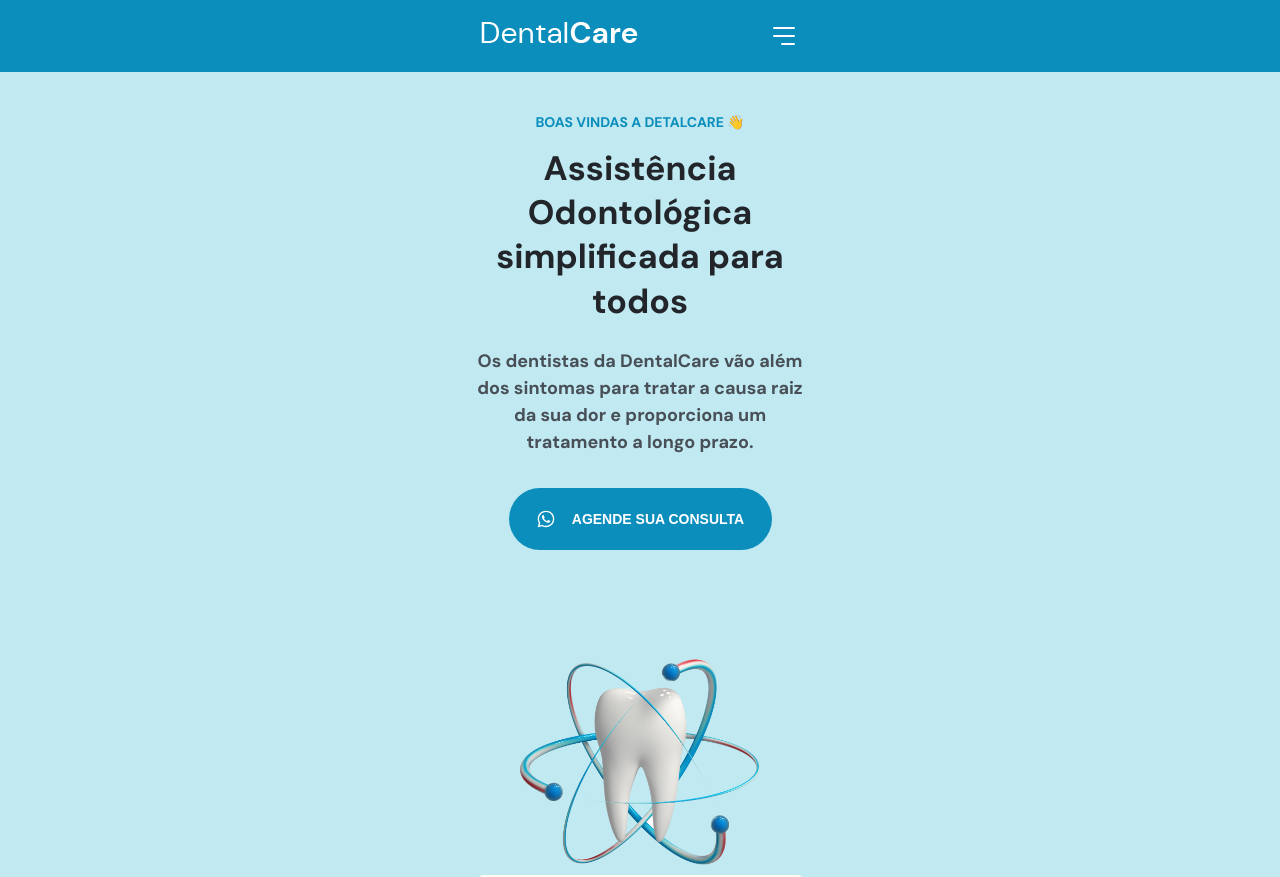
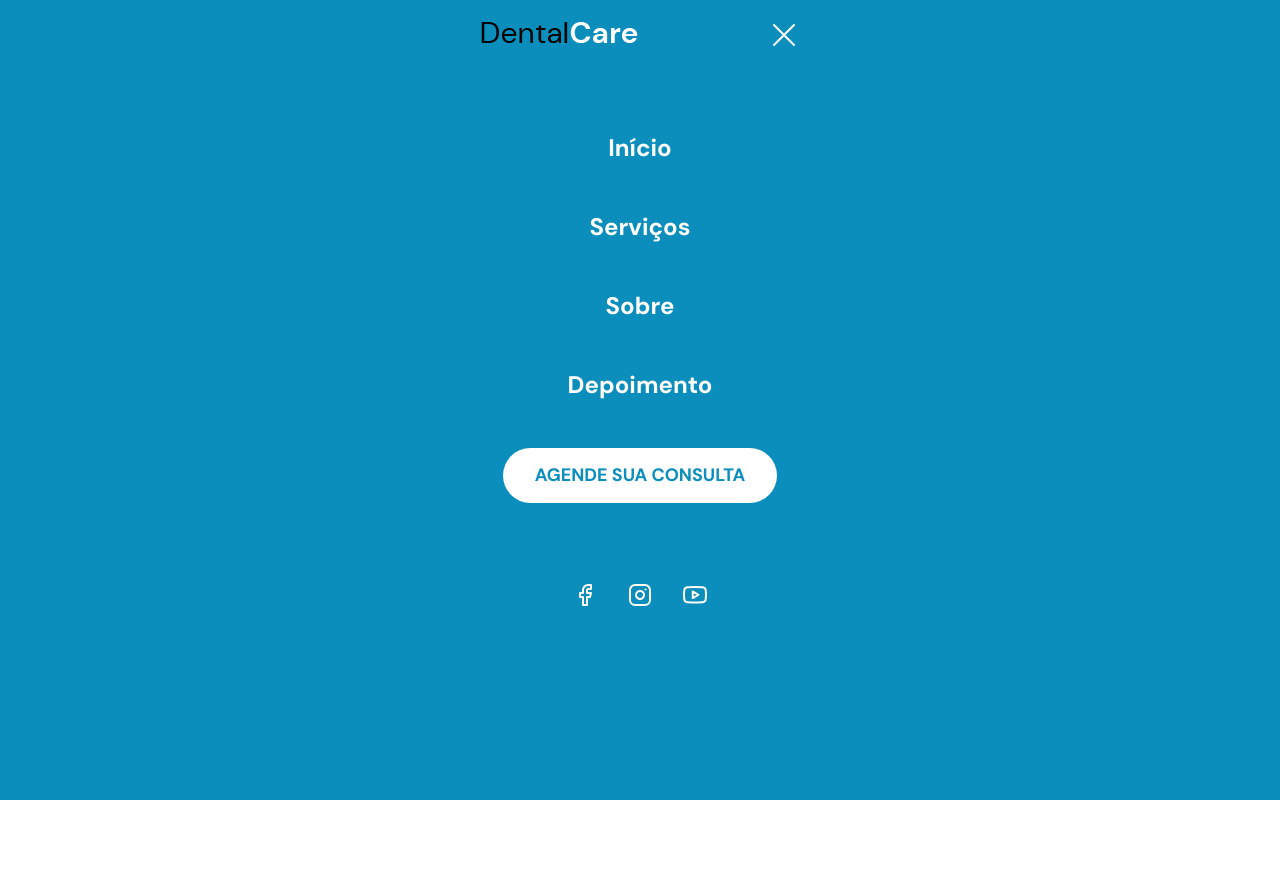
Before and after one commit to jfranquis/DetalCare, a plain HTML site: page NLW/index.html in a window 1280 px wide. Shown: the top 877 px of the page. After the commit the page ends 800 px from the top, so only its background shows below. Drawn offline with Linux system fonts and the light colour scheme.

Commit message:
funcionalidade javascript menu e scroll

```diff
--- a/NLW/index.html
+++ b/NLW/index.html
@@ -13,17 +13,70 @@
   <title>DentalCARE</title>
 </head>
 
-<body>
-  <nav class="scroll">
+<body onscroll="onScroll()" class="menu-expanded">
+  <nav id="navigation" class="">
     <div class="wrapper">
       <a class="logo" href="#">
-        <img src="/NLW/assets/DCBranco.png" alt="logo" />
+        <img src="/NLW/assets/DentalCare1.png" alt="logo" />
       </a>
-      <svg width="40" height="40" viewBox="0 0 40 40" fill="white" xmlns="http://www.w3.org/2000/svg">
-        <path d="M10 20H30" stroke="white" stroke-width="2" stroke-linecap="round" stroke-linejoin="round" />
-        <path d="M18 28L30 28" stroke="white" stroke-width="2" stroke-linecap="round" stroke-linejoin="round" />
-        <path d="M10 12H30" stroke="white" stroke-width="2" stroke-linecap="round" stroke-linejoin="round" />
-      </svg>
+      <div class="menu">
+        <ul>
+          <li><a href="#">Início</a></li>
+          <li><a href="#">Serviços</a></li>
+          <li><a href="#">Sobre</a></li>
+          <li><a href="#">Depoimento</a></li>
+        </ul>
+        <a class="button" href="#">Agende sua consulta</a>
+        <ul class="social-links">
+          <li>
+            <a target="_blank" href="https://facebook.com/janainafraquis"><svg width="24" height="24"
+                viewBox="0 0 24 24" fill="none" xmlns="http://www.w3.org/2000/svg">
+                <path
+                  d="M18 1.99997H15C13.6739 1.99997 12.4021 2.52675 11.4645 3.46444C10.5268 4.40212 10 5.67389 10 6.99997V9.99997H7V14H10V22H14V14H17L18 9.99997H14V6.99997C14 6.73475 14.1054 6.4804 14.2929 6.29286C14.4804 6.10533 14.7348 5.99997 15 5.99997H18V1.99997Z"
+                  stroke="#FFFAF1" stroke-width="2" stroke-linecap="round" stroke-linejoin="round" />
+              </svg>
+            </a>
+          </li>
+          <li>
+            <a target="_blank" href="https://instagram.com/janainafraquis"><svg width="22" height="22"
+                viewBox="0 0 22 22" fill="none" xmlns="http://www.w3.org/2000/svg">
+                <path
+                  d="M16 0.999969H6C3.23858 0.999969 1 3.23855 1 5.99997V16C1 18.7614 3.23858 21 6 21H16C18.7614 21 21 18.7614 21 16V5.99997C21 3.23855 18.7614 0.999969 16 0.999969Z"
+                  stroke="#FFFAF1" stroke-width="2" stroke-linecap="round" stroke-linejoin="round" />
+                <path
+                  d="M14.9997 10.3701C15.1231 11.2023 14.981 12.0523 14.5935 12.7991C14.206 13.5459 13.5929 14.1515 12.8413 14.5297C12.0898 14.908 11.2382 15.0397 10.4075 14.906C9.57683 14.7723 8.80947 14.3801 8.21455 13.7852C7.61962 13.1903 7.22744 12.4229 7.09377 11.5923C6.96011 10.7616 7.09177 9.90995 7.47003 9.15843C7.84829 8.40691 8.45389 7.7938 9.20069 7.4063C9.94749 7.0188 10.7975 6.87665 11.6297 7.00006C12.4786 7.12594 13.2646 7.52152 13.8714 8.12836C14.4782 8.73521 14.8738 9.52113 14.9997 10.3701Z"
+                  stroke="#FFFAF1" stroke-width="2" stroke-linecap="round" stroke-linejoin="round" />
+                <path d="M16.5 5.49997H16.51" stroke="#FFFAF1" stroke-width="2" stroke-linecap="round"
+                  stroke-linejoin="round" />
+              </svg>
+            </a>
+          </li>
+          <li>
+            <a target="_blank" href="https://youtube/"><svg width="24" height="18" viewBox="0 0 24 18" fill="none"
+                xmlns="http://www.w3.org/2000/svg">
+                <path
+                  d="M22.5396 3.42C22.4208 2.94541 22.1789 2.51057 21.8382 2.15941C21.4976 1.80824 21.0703 1.55318 20.5996 1.42C18.8796 1 11.9996 1 11.9996 1C11.9996 1 5.1196 1 3.3996 1.46C2.92884 1.59318 2.50157 1.84824 2.16094 2.19941C1.82031 2.55057 1.57838 2.98541 1.4596 3.46C1.14481 5.20556 0.990831 6.97631 0.999595 8.75C0.988374 10.537 1.14236 12.3213 1.4596 14.08C1.59055 14.5398 1.8379 14.9581 2.17774 15.2945C2.51758 15.6308 2.93842 15.8738 3.3996 16C5.1196 16.46 11.9996 16.46 11.9996 16.46C11.9996 16.46 18.8796 16.46 20.5996 16C21.0703 15.8668 21.4976 15.6118 21.8382 15.2606C22.1789 14.9094 22.4208 14.4746 22.5396 14C22.852 12.2676 23.0059 10.5103 22.9996 8.75C23.0108 6.96295 22.8568 5.1787 22.5396 3.42Z"
+                  stroke="#FFFAF1" stroke-width="2" stroke-linecap="round" stroke-linejoin="round" />
+                <path d="M9.75 12.02L15.5 8.75001L9.75 5.48001V12.02Z" stroke="#FFFAF1" stroke-width="2"
+                  stroke-linecap="round" stroke-linejoin="round" />
+              </svg>
+            </a>
+          </li>
+        </ul>
+      </div>
+      <button aria-expanded="false" aria-label="Abrir menu" onclick="openMenu()" class="open-menu">
+        <svg width="40" height="40" viewBox="0 0 40 40" fill="black" xmlns="http://www.w3.org/2000/svg">
+          <path d="M10 20H30" stroke="black" stroke-width="2" stroke-linecap="round" stroke-linejoin="round" />
+          <path d="M18 28L30 28" stroke="black" stroke-width="2" stroke-linecap="round" stroke-linejoin="round" />
+          <path d="M10 12H30" stroke="black" stroke-width="2" stroke-linecap="round" stroke-linejoin="round" />
+        </svg>
+      </button>
+      <button aria-expanded="true" aria-label="Fechar menu" onclick="closeMenu()" class="close-menu">
+        <svg width="40" height="40" viewBox="0 0 40 40" fill="none" xmlns="http://www.w3.org/2000/svg">
+          <path d="M30 10L10 30M10 10L30 30" stroke="#FFFAF1" stroke-width="2" stroke-linecap="round"
+            stroke-linejoin="round" />
+        </svg>
+      </button>
     </div>
   </nav>
 
@@ -62,6 +115,8 @@
       </div>
     </div>
   </header>
+
+  <script src="/main.js"></script>
 </body>
 
 </html>
--- a/NLW/style.css
+++ b/NLW/style.css
@@ -2,11 +2,13 @@
 
 * {
   margin: 0;
+  padding: 0;
   box-sizing: border-box;
 }
 
 :root {
-  font-size: 62.5%; /*1rem = 10px*/
+  font-size: 62.5%;
+  /*1rem = 10px*/
   --primary-color: #0b8ebc;
   --headline: hsl(210, 11%, 15%);
   --paragraph: hsl(210, 9%, 31%);
@@ -16,7 +18,14 @@
 
   --nav-height: 7.2rem;
 
-  font-size: 62.5%; /*1rem = 10px*/
+  font-size: 62.5%;
+  /*1rem = 10px*/
+}
+
+html,
+body {
+  width: 100%;
+  height: 100%;
 }
 
 body {
@@ -24,12 +33,18 @@ body {
   font-size: 1.6rem;
 
   text-align: center;
+
+  overflow: overlay;
 }
 
 .wrapper {
   width: 37.5rem;
   margin-inline: auto;
   padding-inline: 2.4rem;
+}
+
+ul {
+  list-style: none;
 }
 
 /****************** Header ******************/
@@ -39,7 +54,7 @@ header {
 
 header::before {
   content: "";
-  width: 100vw;
+  width: 100%;
   height: calc(108rem + var(--nav-height));
   background-color: var(--brand-light);
   display: block;
@@ -147,14 +162,124 @@ nav {
   transform: translateX(-50%);
 }
 
-nav .wrapper{
+nav .wrapper {
   display: flex;
   align-items: center;
   justify-content: space-between;
-
 }
 
 nav.scroll {
   background: var(--primary-color);
   width: 100vw;
 }
+
+nav.scroll img:nth-child(1) path {
+  fill: var(--primary-color);
+}
+
+nav.scroll button path {
+  stroke: white;
+}
+
+nav button {
+  background: none;
+  border: none;
+  cursor: pointer;
+}
+
+/****************** Menu Expended ******************/
+
+body.menu-expanded {
+  overflow: hidden;
+}
+
+body.menu-expanded> :not(nav) {
+  display: none;
+}
+
+
+.menu,
+.close-menu,
+body.menu-expanded .open-menu {
+  opacity: 0;
+  visibility: hidden;
+}
+
+body.menu-expanded .menu,
+body.menu-expanded .close-menu {
+  opacity: 1;
+  visibility: visible;
+}
+
+body.menu-expanded .menu {
+  position: fixed;
+  top: 0;
+  left: 0;
+  background: var(--primary-color);
+
+  width: 100vw;
+  height: 100vh;
+
+  padding-top: var(--nav-height);
+}
+
+body.menu-expanded nav {
+  position: relative;
+}
+
+.menu ul:nth-child(1) {
+  display: flex;
+  flex-direction: column;
+  gap: 4.8rem;
+
+  margin-top: 6rem;
+
+  font-weight: 700;
+  font-size: 2.4rem;
+  line-height: 3.1rem;
+}
+
+.menu ul li a {
+  color: #FFFFFF;
+  text-decoration: none;
+}
+
+
+.menu .button {
+  background: #FFFFFF;
+  border-radius: 4rem;
+  font-weight: 700;
+  font-size: 1.8rem;
+  line-height: 2.3rem;
+  text-transform: uppercase;
+  text-decoration: none;
+
+  color: var(--primary-color);
+  display: inline-block;
+  padding: 16px 32px;
+
+  margin-top: 4.8rem;
+  margin-bottom: 8rem;
+}
+
+
+.social-links {
+  display: flex;
+  align-items: center;
+  justify-content: center;
+  gap: 3.2rem;
+}
+
+body.menu-expanded .logo,
+body.menu-expanded nav button {
+  position: relative;
+  z-index: 100;
+}
+
+body.menu-expanded .logo path {
+  fill: white;
+}
+
+body.menu-expanded button path {
+  stroke: white;
+}
--- /dev/null
+++ b/main.js
@@ -0,0 +1,15 @@
+function onScroll() {
+  if (scrollY > 0) {
+    navigation.classList.add("scroll");
+  } else {
+    navigation.classList.remove("scroll");
+  }
+}
+
+function openMenu () {
+    document.body.classList.add('menu-expanded')
+}
+
+function closeMenu () {
+    document.body.classList.remove('menu-expanded')
+}
```
Also changed, not shown: NLW/assets/DentalCare1.png (added).
